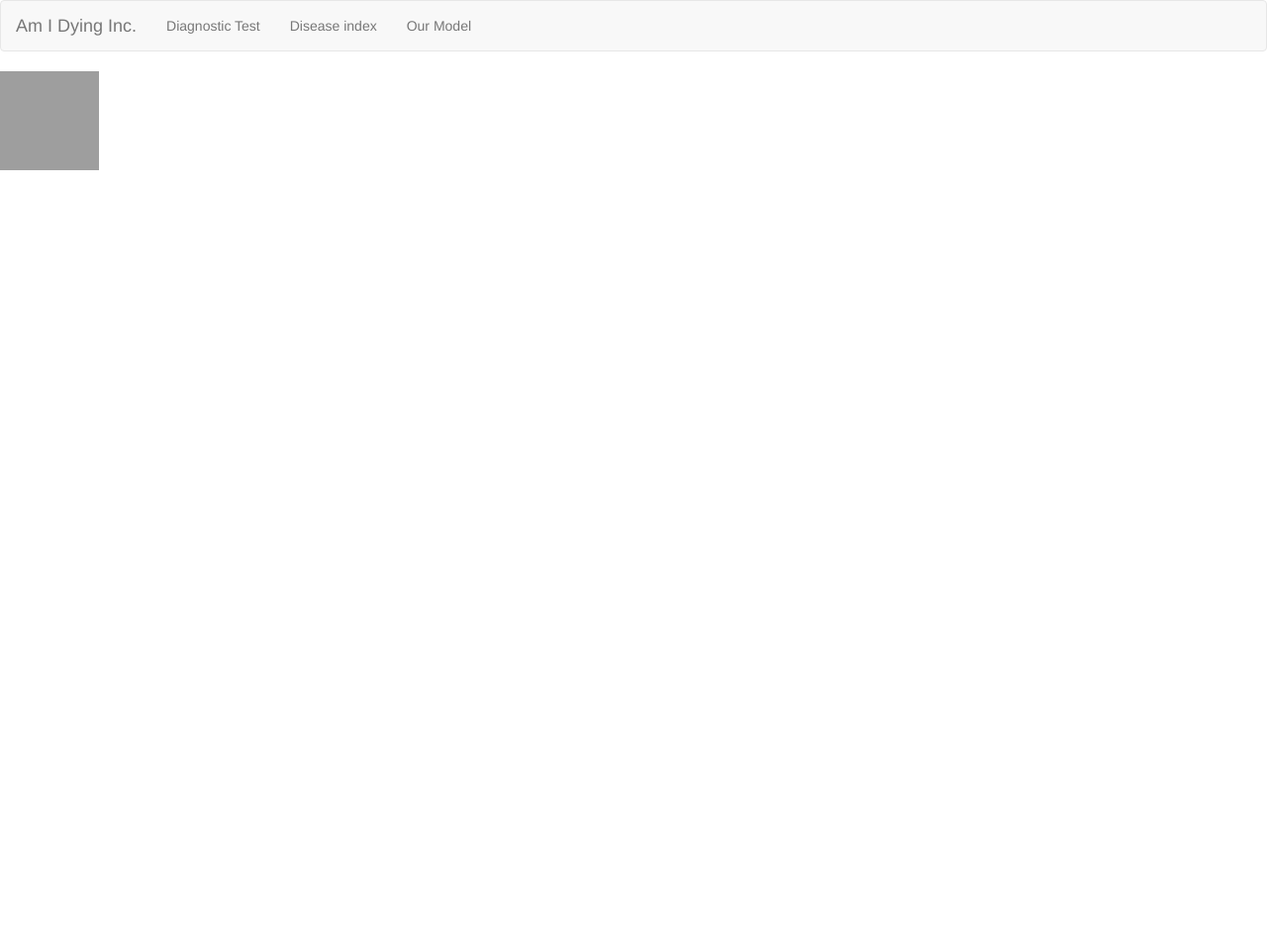
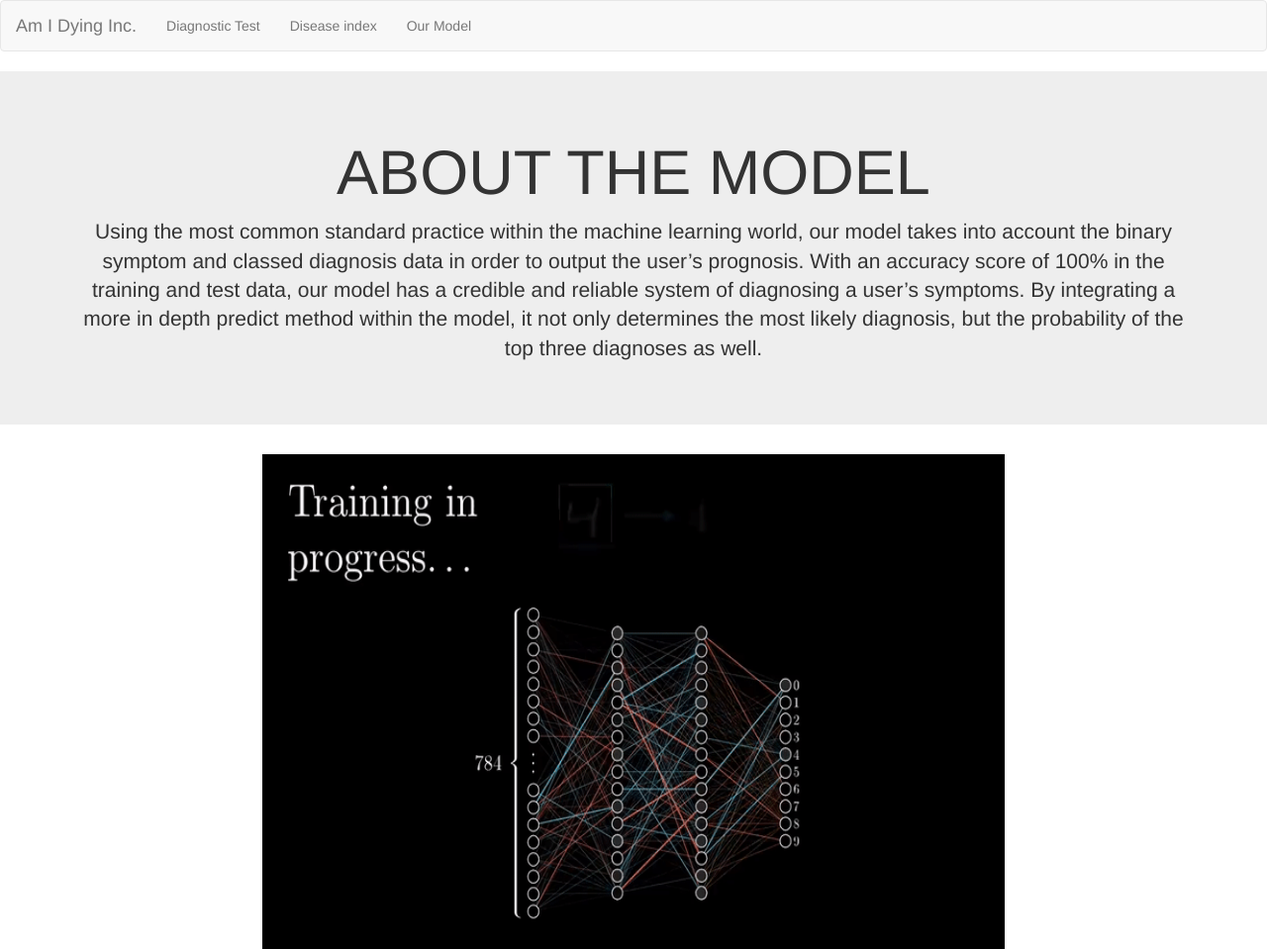
Before and after one commit to mgood13/Final_Project, a Flask app: page /model in a window 1280 px wide. Shown: the whole page at 99% size. Before the commit the page ends 172 px from the top, so only its background shows below. Run offline with Flask 2, Linux system fonts and the light colour scheme; some libraries are stand-ins or nearby versions; grey boxes are pictures that could not be loaded.

Commit message:
final changes

```diff
--- a/templates/disease_index.html
+++ b/templates/disease_index.html
@@ -13,7 +13,7 @@
 <nav class="navbar navbar-default">
   <div class="container-fluid">
     <div class="navbar-header">
-      <a class="navbar-brand" href="#">Am I Dying Inc.</a>
+      <a class="navbar-brand" href="/example">Am I Dying Inc.</a>
     </div>
     <ul class="nav navbar-nav">
       <li><a href="/example">Diagnostic Test</a></li>
--- a/templates/our_model.html
+++ b/templates/our_model.html
@@ -14,7 +14,7 @@
 <nav class="navbar navbar-default">
   <div class="container-fluid">
     <div class="navbar-header">
-      <a class="navbar-brand" href="#">Am I Dying Inc.</a>
+      <a class="navbar-brand" href="/example">Am I Dying Inc.</a>
     </div>
     <ul class="nav navbar-nav">
       <li><a href="/example">Diagnostic Test</a></li>
@@ -23,6 +23,15 @@
     </ul>
   </div>
 </nav>
-<h1><bold Our Model></bold></h1>
 
-<img src="model_gif.gif" width="100" height="100" position="center">
+<div align = 'center' class="jumbotron jumbotron-fluid">
+  <div class="container">
+    <h1 class="display-4">ABOUT THE MODEL</h1>
+    <p class="lead">Using the most common standard practice within the machine learning world, our model takes into account the binary symptom and classed diagnosis data in order to output the user’s prognosis. With an accuracy score of 100% in the training and test data, our model has a credible and reliable system of diagnosing a user’s symptoms. By integrating a more in depth predict method within the model, it not only determines the most likely diagnosis, but the probability of the top three diagnoses as well.</p>
+  </div>
+</div>
+<div align = 'center'>
+
+  <img src="/static/images/model_gif.gif" width="750" height="500" align="middle">
+
+</div>
```
Also changed, not shown: static/js/signUp.js (+7 -3 lines), templates/example.html (+9 -1 lines), static/images/front_page_img.jpg (added), static/images/model_gif.gif (added), 2 other files.
